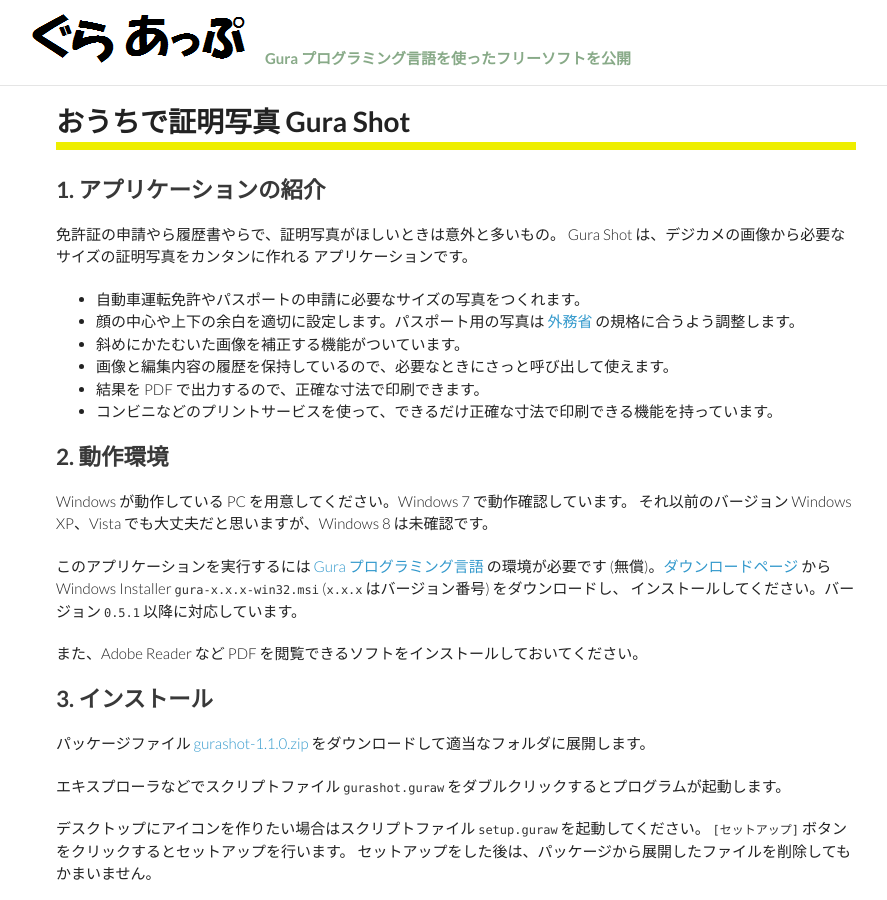
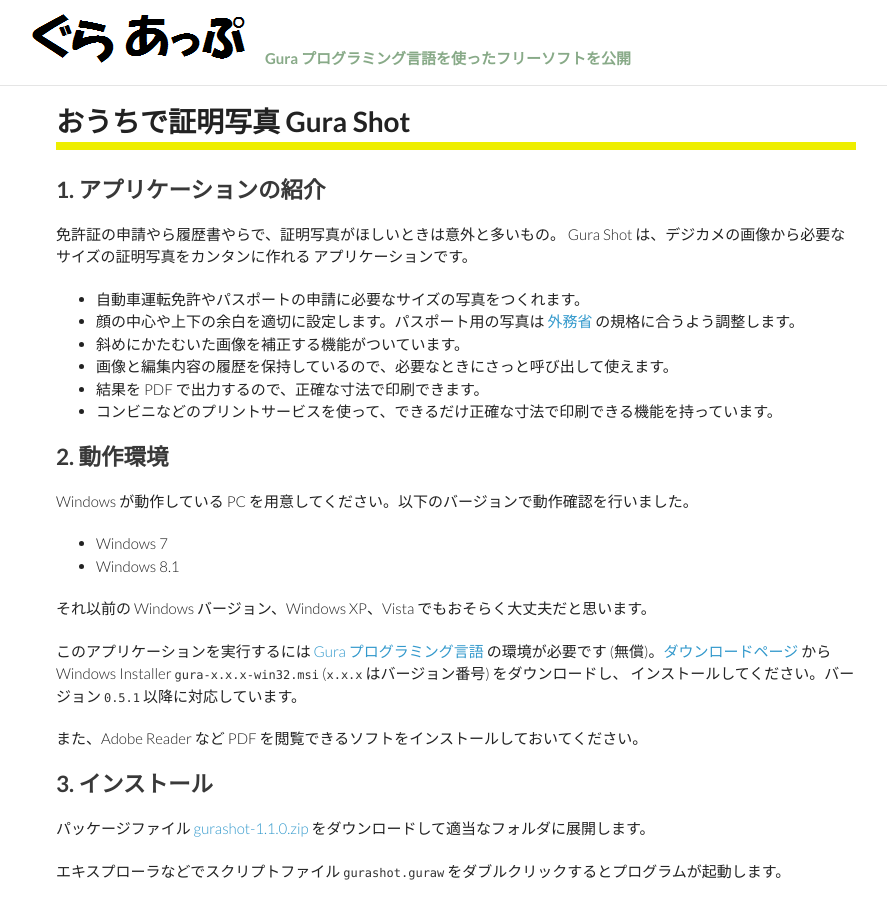
Before and after one commit to gura-app/gura-app.github.io, a Jekyll site: the page built from gurashot/index.md, in a window 1280 px wide and 900 px high. Shown: the whole window, without its empty margins (184-1071 px from the left). Built offline with Jekyll 4.4.1, drawn with Linux system fonts in a browser that asks for light colours; Markdown is read by kramdown in place of the engine named in the settings.

Commit message:
updated document

```diff
--- a/gurashot/index.md
+++ b/gurashot/index.md
@@ -24,8 +24,12 @@
 
 ## <a name="environment"></a>2. 動作環境
 
-Windows が動作している PC を用意してください。Windows 7 で動作確認しています。
-それ以前のバージョン Windows XP、Vista でも大丈夫だと思いますが、Windows 8 は未確認です。
+Windows が動作している PC を用意してください。以下のバージョンで動作確認を行いました。
+
+* Windows 7
+* Windows 8.1
+
+それ以前の Windows バージョン、Windows XP、Vista でもおそらく大丈夫だと思います。
 
 このアプリケーションを実行するには [Gura プログラミング言語](http://www.gura-lang.org/)
 の環境が必要です (無償)。[ダウンロードページ](http://www.gura-lang.org/Download.html) から
```
